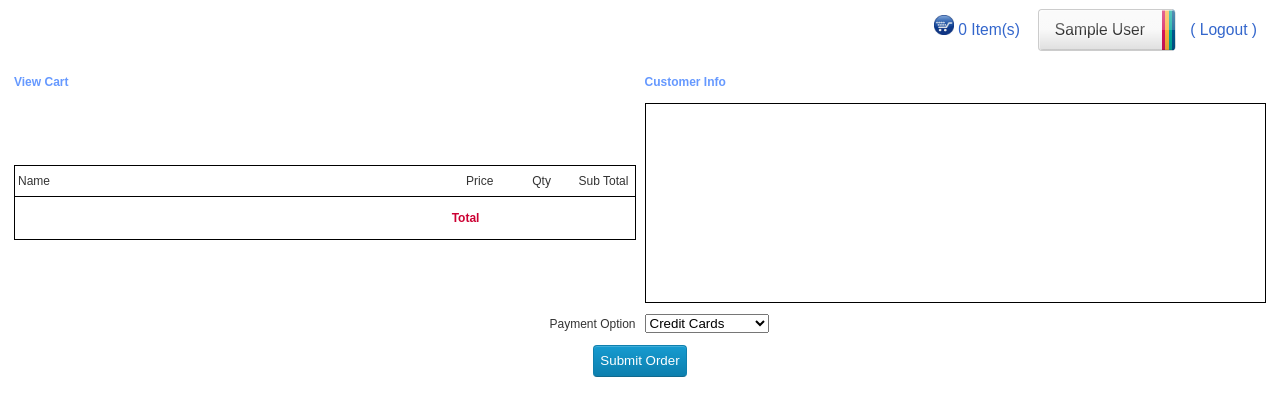
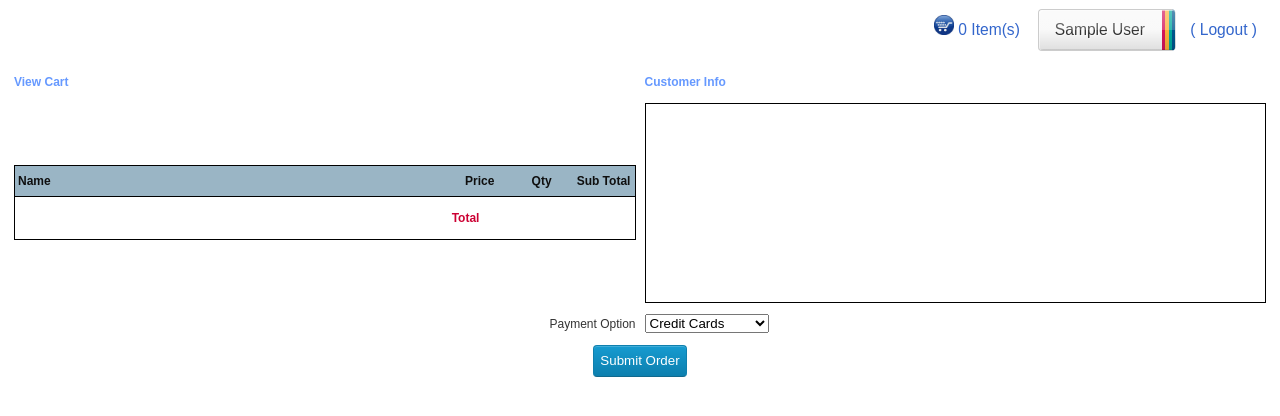
Before and after one commit to vinaydotblog/meet_shopping, a PHP site: page /view_cart1.php in a window 1280 px wide. Shown: the part 173-589 px from the top of the page. Run offline with PHP 8.4, Linux system fonts and the light colour scheme; the visitor is signed in with stand-in values (Sample User, id 1); data that the repository does not hold is empty.

Commit message:
Improved some more styling

```diff
--- a/view_cart1.php
+++ b/view_cart1.php
@@ -21,13 +21,12 @@ include 'db.php';
         <td width="50%"><strong><font color="#6699FF">Customer Info</font></strong></td>
       </tr>
       <tr>
-        <td><table width="100%" border="0" cellpadding="0" style="border: 1px solid #000000" cellspacing="0">
+        <td><table class="fancy" width="100%" border="0" cellpadding="0" style="border: 1px solid #000000" cellspacing="0">
             <tr>
-              <td width="70%" align="left" style="padding: 3px"><font color="#333333">Name</font></td>
-              <td width="10%" align="center" style="padding: 3px"><font color="#333333">Price</font></td>
-              <td width="10%" align="center" style="padding: 3px"><font color="#333333">Qty</font></td>
-              <td width="10%" align="center" nowrap="nowrap" style="padding: 3px"><font color="#333333">Sub
-                Total</font></td>
+              <th width="70%" align="left" style="padding: 3px">Name</th>
+              <th width="10%" align="center" style="padding: 3px">Price</th>
+              <th width="10%" align="center" style="padding: 3px">Qty</th>
+              <th width="10%" align="center" nowrap="nowrap" style="padding: 3px">Sub                Total</th>
             </tr>
             <?php
 session_start();
```
